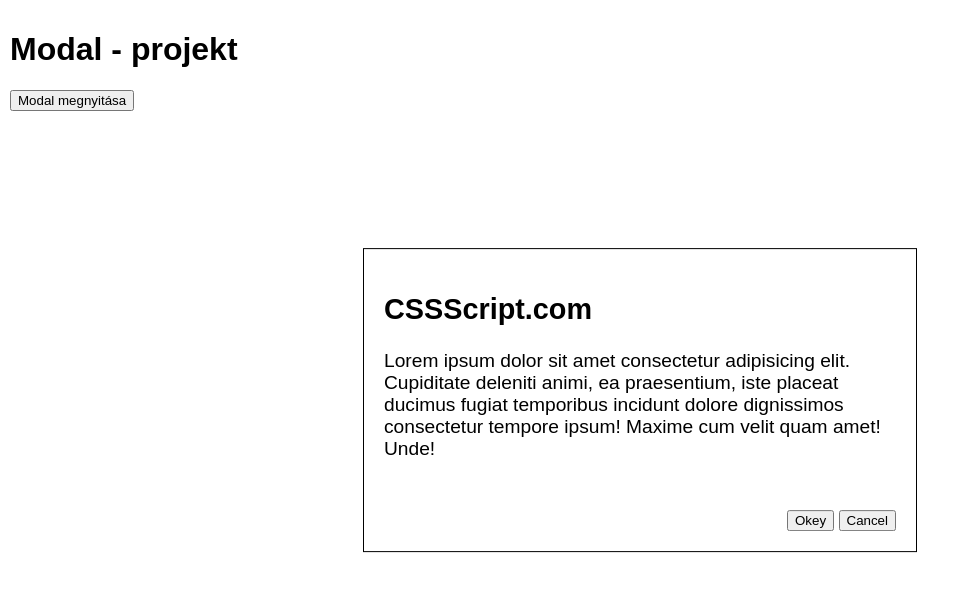
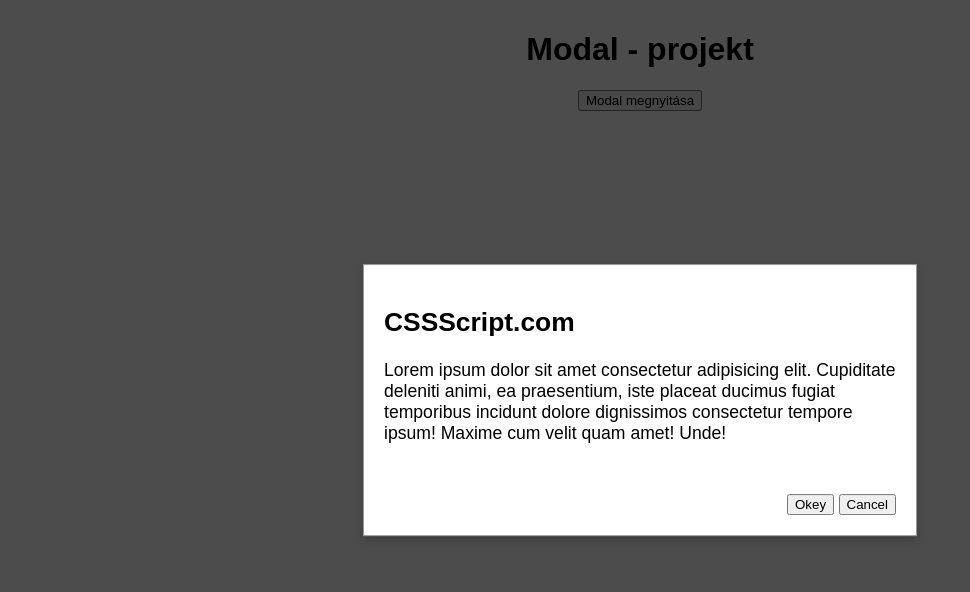
Before and after one commit to szakalyzs/modal, a plain HTML site: page index.html in a window 1280 px wide. Both pictures are taken after a click on the button "Modal megnyitása". Shown: the whole page, without its empty margins (0-970 px from the left). Drawn offline with Linux system fonts and the light colour scheme.

Commit message:
Covering page OK

```diff
--- a/css/style.css
+++ b/css/style.css
@@ -4,6 +4,7 @@ body {
 }
 
 .header {
+    text-align: center;
     padding: 10px;
 }
 
@@ -15,18 +16,38 @@ body {
     left:50%;
     transform: translate(-50%, -50%);
     padding: 20px;
-    border: 1px solid black;
+    border: 1px solid rgba(0,0,0,0.4);
+    box-shadow: 0 4px 8px 0 rgba(0,0,0,0.2);
+    background-color: rgb(255,255,255);
+    /* z-index: 99; */
 }
 
 .modal--hide {
     display: none;
+   /*  z-index: 99; */
 }
 
 .modal__content {
-    font-size: 1.2rem;
+    font-size: 1.1rem;
 }
 
 .modal__footer {
     padding-top: 50px;
     text-align: right;
 }
+
+.cover {
+    display: block;
+    position: absolute;
+    width: 100%;
+    height: 100%;
+    left: 0;
+    top: 0;
+    background-color: rgba(0,0,0,0.7);
+    /* z-index: -1; */
+}
+
+.cover--hide {
+    display: none;
+    /* z-index: -1; */
+}
--- a/index.html
+++ b/index.html
@@ -12,21 +12,27 @@
     <header class="header">
         <h1>Modal - projekt</h1>
         <button class="btn">Modal megnyitása</button>
+
     </header>
 
     <main>
+        <div class="cover--hide">
             <div class="modal--hide">
                 <div class="modal__header">
 
                 </div>
                 <div class="modal__content">
                     <h2>CSSScript.com</h2>
-                Lorem ipsum dolor sit amet consectetur adipisicing elit. Cupiditate deleniti animi, ea praesentium, iste placeat ducimus fugiat temporibus incidunt dolore dignissimos consectetur tempore ipsum! Maxime cum velit quam amet! Unde!
+                    Lorem ipsum dolor sit amet consectetur adipisicing elit. Cupiditate deleniti animi, ea praesentium,
+                    iste placeat ducimus fugiat temporibus incidunt dolore dignissimos consectetur tempore ipsum! Maxime
+                    cum velit quam amet! Unde!
                 </div>
                 <div class="modal__footer">
-                <button class='botton__okey'>Okey</button>
+                    <button class='button__okey'>Okey</button>
                     <button class='button__cancel'>Cancel</button>
                 </div>
+            </div>
+
         </div>
     </main>
 
--- a/js/modal.js
+++ b/js/modal.js
@@ -3,5 +3,8 @@ const button = document.querySelector('.btn');
 
 button.addEventListener('click', () => {
     const modal = document.querySelector('.modal--hide');
-    modal.setAttribute('class', 'modal');
+    const cover = document.querySelector('.cover--hide');
+    cover.classList.replace('cover--hide','cover');
+    modal.classList.replace('modal--hide','modal');
+    //modal.setAttribute('class', 'modal');
 });
```
Lines whose indentation alone changed are shown as unchanged.
